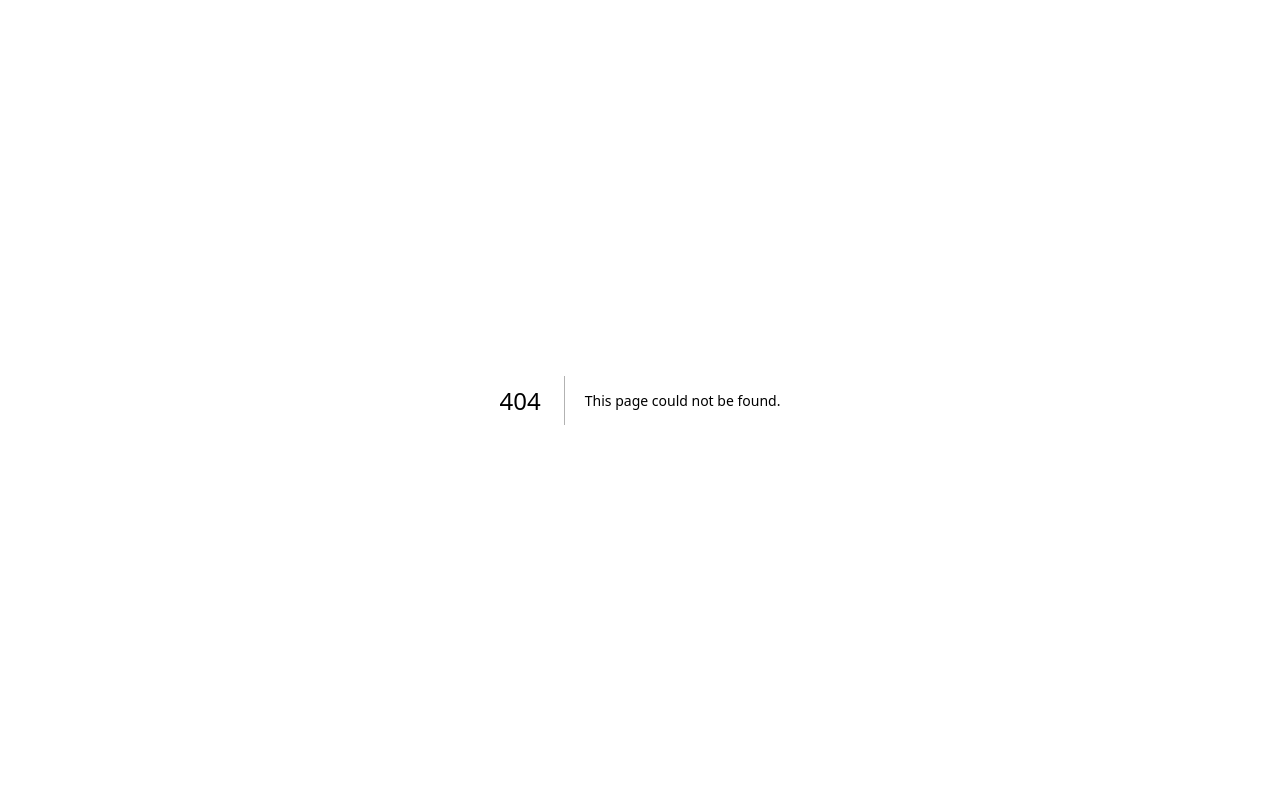
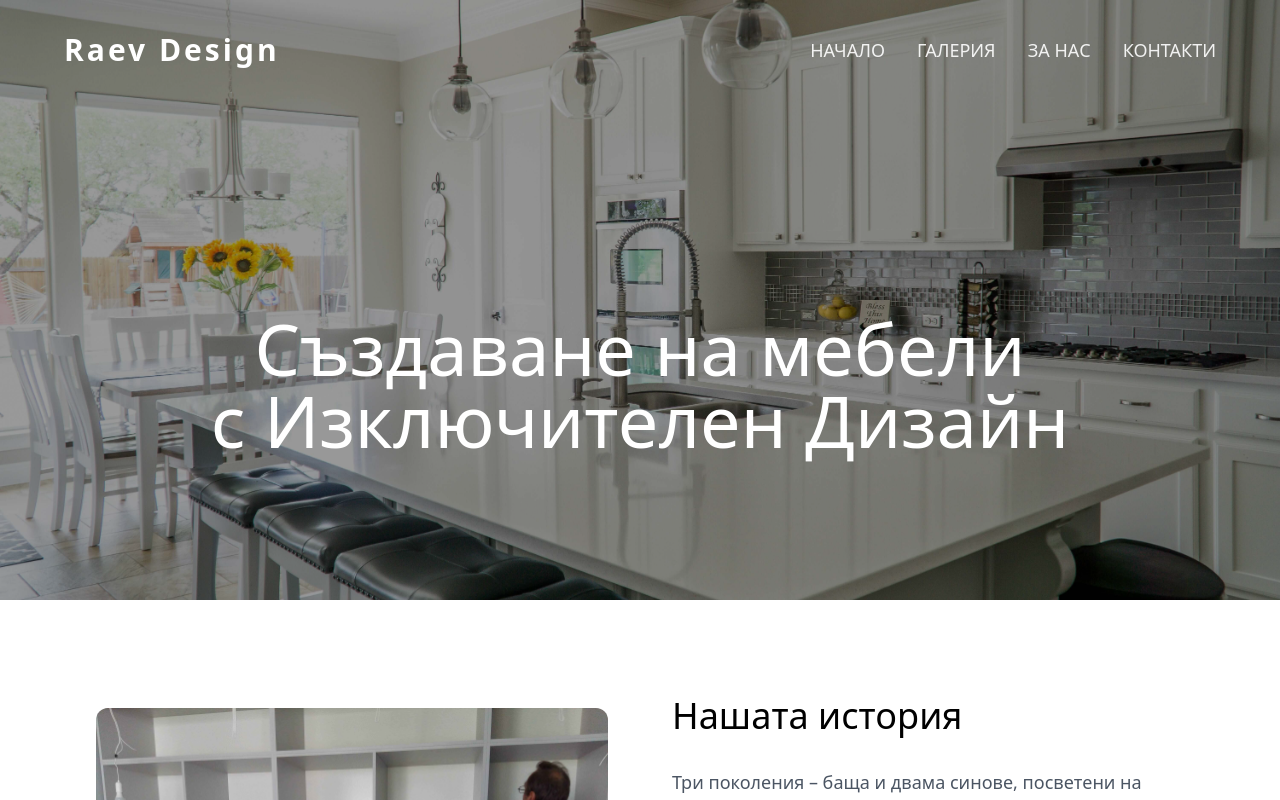
Before and after one commit to Miroslav03/Furniture-Web, a Next.js app in the folder furniture-web/: page /za-nas in a window 1280 px wide. Before the commit this address had no page. Shown: the top 800 px of the page. Built offline with nearby package versions, Linux system fonts and the light colour scheme.

Commit message:
Fix: Path and add SEO for Home

```diff
--- a/furniture-web/src/app/layout.js
+++ b/furniture-web/src/app/layout.js
@@ -13,16 +13,34 @@ const geistMono = Geist_Mono({
 });
 
 export const metadata = {
-    title: "Create Next App",
-    description: "Generated by create next app",
+    title: "Raev Design | Елегантни дървени мебели",
+    description: "Открийте уникални дървени мебели от Raev Design – ръчно изработени с внимание към детайла. Качество, стил и издръжливост за вашето жилище.",
+    keywords: "Raev Design, дървени мебели, мебели за дома, ръчно изработени мебели, качествени мебели",
+    author: "Raev Design",
+    openGraph: {
+        title: "Raev Design | Елегантни дървени мебели",
+        description: "Най-добрите ръчно изработени мебели от естествено дърво за вашия дом и офис.",
+        type: "website",
+        url: "https://www.raevdesign.com",
+        image: "https://www.raevdesign.com/favicon.ico"
+    }
 };
 
 export default function RootLayout({ children }) {
     return (
-        <html lang="en">
-            <body
-                className={`${geistSans.variable} ${geistMono.variable} antialiased`}
-            >
+        <html lang="bg">
+            <head>
+                <title>{metadata.title}</title>
+                <meta name="description" content={metadata.description} />
+                <meta name="keywords" content={metadata.keywords} />
+                <meta name="author" content={metadata.author} />
+                <meta property="og:title" content={metadata.openGraph.title} />
+                <meta property="og:description" content={metadata.openGraph.description} />
+                <meta property="og:type" content={metadata.openGraph.type} />
+                <meta property="og:url" content={metadata.openGraph.url} />
+                <meta property="og:image" content={metadata.openGraph.image} />
+            </head>
+            <body className={`${geistSans.variable} ${geistMono.variable} antialiased`}>
                 {children}
                 <Footer />
             </body>
--- a/furniture-web/src/components/Home/AboutSection.jsx
+++ b/furniture-web/src/components/Home/AboutSection.jsx
@@ -89,7 +89,7 @@ export const AboutSection = () => {
                         всяко пространство.
                     </motion.p>
 
-                    <Link href={"/about"}>
+                    <Link href={"/za-nas"}>
                         <motion.button
                             className="bg-black text-white px-8 py-3 rounded-full hover:bg-gray-800 transition-colors text-md sm:text-lg font-medium"
                             variants={fadeInUp}
--- a/furniture-web/src/components/Home/ProductCollection.jsx
+++ b/furniture-web/src/components/Home/ProductCollection.jsx
@@ -66,7 +66,7 @@ const ProductCollection = () => {
                     първокласни мебели, съчетаваща вечен дизайн, изключително
                     качество и модерен комфорт.
                 </motion.p>
-                <Link href={"/gallery"}>
+                <Link href={"/galeria"}>
                     <motion.button
                         className="bg-black text-white px-8 py-3 rounded-full hover:bg-gray-800 transition-colors"
                         whileHover={{ scale: 1.05 }}
@@ -88,7 +88,7 @@ const ProductCollection = () => {
                     <Link
                         key={index}
                         href={{
-                            pathname: "/gallery",
+                            pathname: "/galeria",
                             query: { type: product.type },
                         }}
                     >
--- a/furniture-web/src/components/Layout/Footer.jsx
+++ b/furniture-web/src/components/Layout/Footer.jsx
@@ -16,19 +16,19 @@ export const Footer = () => {
               <h4 className="font-semibold mb-4 ">Галерия</h4>
               <ul className="space-y-2 text-gray-600 text-sm sm:text-md">
                 <li><Link href={{
-                            pathname: "/gallery",
+                            pathname: "/galeria",
                             query: { type: 'kitchen' },
                         }} className="hover:text-black transition-colors">Кухни</Link></li>
                 <li><Link href={{
-                            pathname: "/gallery",
+                            pathname: "/galeria",
                             query: { type: 'heavy' },
                         }} className="hover:text-black transition-colors">Мебели от масив</Link></li>
                 <li><Link href={{
-                            pathname: "/gallery",
+                            pathname: "/galeria",
                             query: { type: 'wardrobe' },
                         }} className="hover:text-black transition-colors">Гардероби</Link></li>
                 <li><Link href={{
-                            pathname: "/gallery",
+                            pathname: "/galeria",
                             query: { type: 'other' },
                         }} className="hover:text-black transition-colors">Други</Link></li>
               </ul>
@@ -37,8 +37,8 @@ export const Footer = () => {
             <div>
               <h4 className="font-semibold mb-4">Информация</h4>
               <ul className="space-y-2 text-gray-600 text-sm sm:text-md">
-                <li><Link href="/about" className="hover:text-black transition-colors">За нас</Link></li>
-                <li><Link href="/contact-us" className="hover:text-black transition-colors">Контакти</Link></li>
+                <li><Link href="/za-nas" className="hover:text-black transition-colors">За нас</Link></li>
+                <li><Link href="/kontakti" className="hover:text-black transition-colors">Контакти</Link></li>
               </ul>
             </div>
           </div>
--- a/furniture-web/src/components/Layout/Navigation.jsx
+++ b/furniture-web/src/components/Layout/Navigation.jsx
@@ -87,7 +87,7 @@ function NavLinks({ mobile, onClick }) {
                 НАЧАЛО
             </Link>
             <Link
-                href="/gallery"
+                href="/galeria"
                 className={`text-white/90 hover:text-white transition-colors ${
                     mobile
                         ? "text-xl py-2 hover:pl-2 transition-all"
@@ -98,7 +98,7 @@ function NavLinks({ mobile, onClick }) {
                 ГАЛЕРИЯ
             </Link>
             <Link
-                href="/about"
+                href="/za-nas"
                 className={`text-white/90 hover:text-white transition-colors ${
                     mobile
                         ? "text-xl py-2 hover:pl-2 transition-all"
@@ -109,7 +109,7 @@ function NavLinks({ mobile, onClick }) {
                 ЗА НАС
             </Link>
             <Link
-                href="/contact-us"
+                href="/kontakti"
                 className={`text-white/90 hover:text-white transition-colors ${
                     mobile
                         ? "text-xl py-2 hover:pl-2 transition-all"
```
Also changed, not shown: furniture-web/src/app/galeria/layout.jsx (renamed from furniture-web/src/app/gallery/layout.jsx), furniture-web/src/app/galeria/page.jsx (renamed from furniture-web/src/app/gallery/page.jsx), furniture-web/src/app/kontakti/page.jsx (renamed from furniture-web/src/app/contact-us/page.jsx), furniture-web/src/app/za-nas/page.jsx (renamed from furniture-web/src/app/about/page.jsx).
